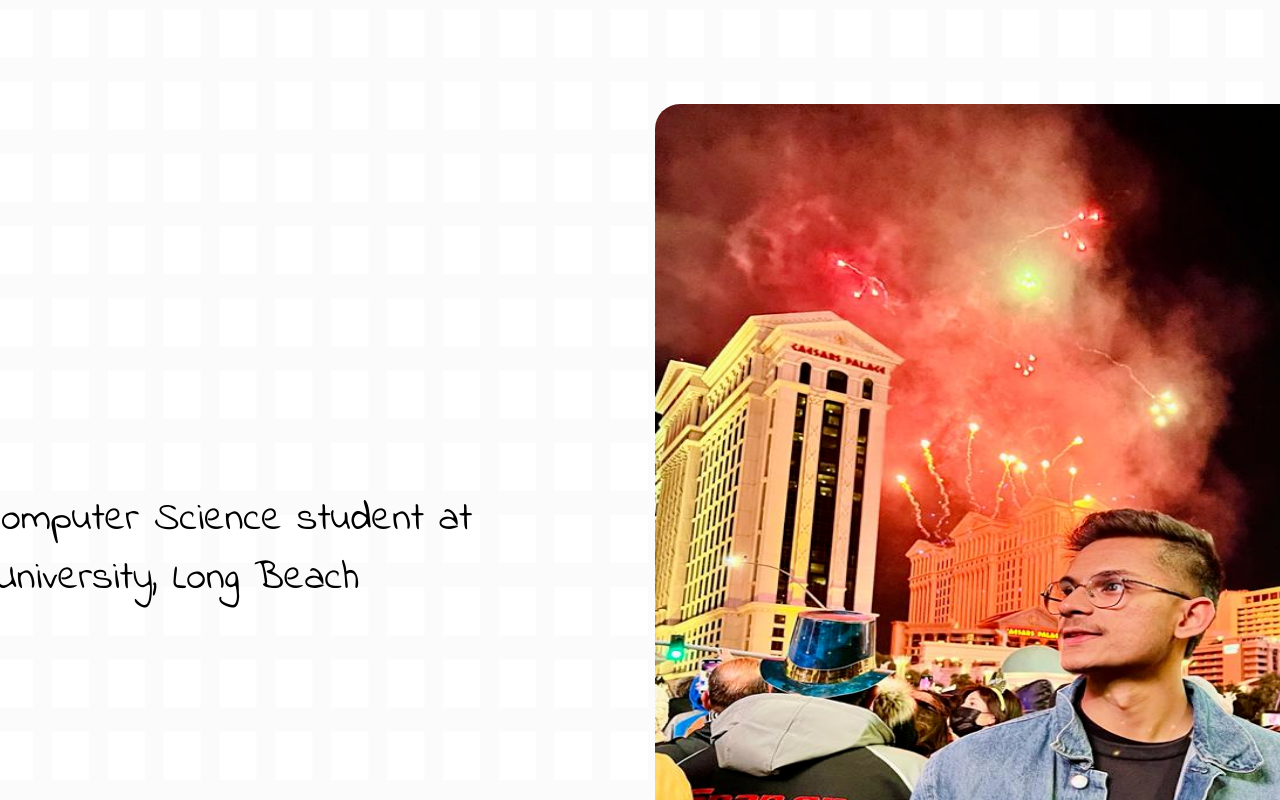
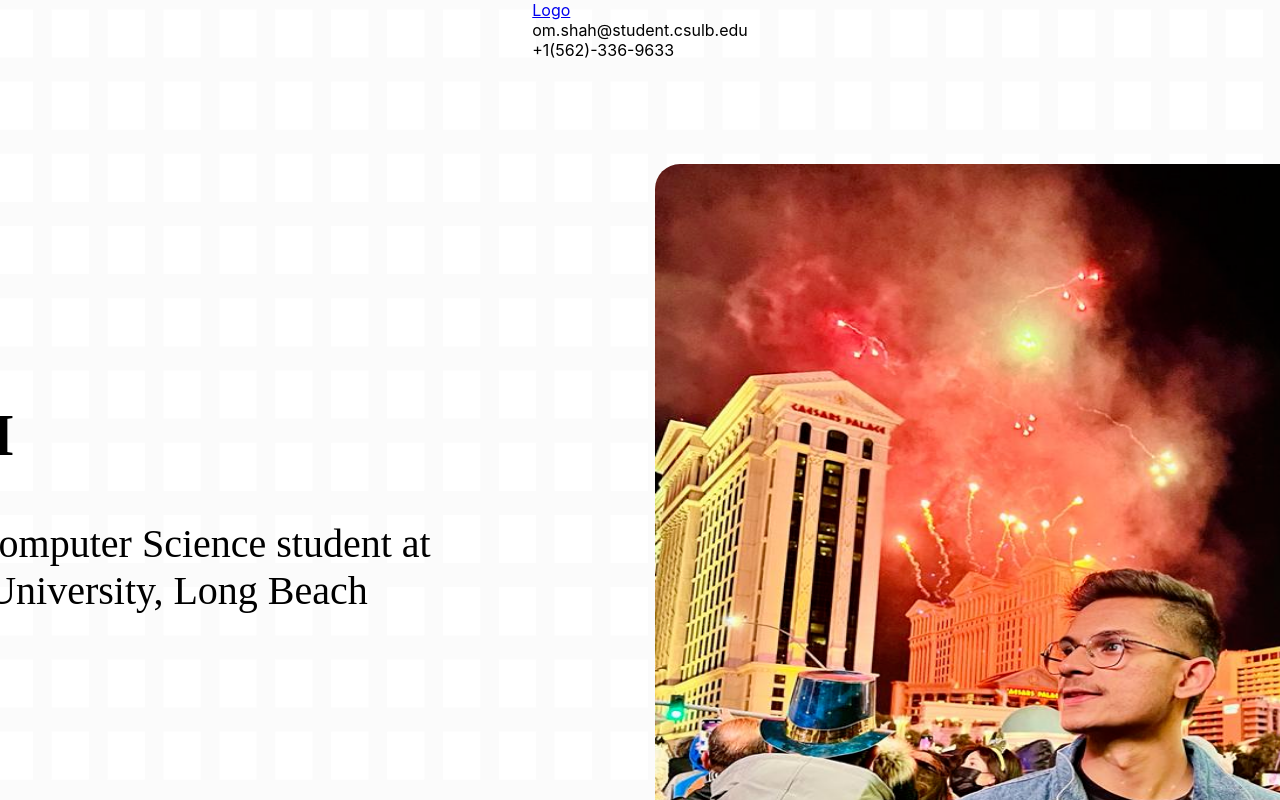
Before and after one commit to omshah11/Personal-Portfolio, a React (Create React App) app: page / in a window 1280 px wide. Shown: the top 800 px of the page. Built offline with nearby package versions, Linux system fonts and the light colour scheme.

Commit message:
Initial Changes

```diff
--- a/public/index.html
+++ b/public/index.html
@@ -3,9 +3,7 @@
   <head>
     <meta charset="utf-8" />
     <link rel="icon" href="%PUBLIC_URL%/favicon.ico" />
-    <link rel="preconnect" href="https://fonts.googleapis.com">
-<link rel="preconnect" href="https://fonts.gstatic.com" crossorigin>
-<link href="https://fonts.googleapis.com/css2?family=Indie+Flower&display=swap" rel="stylesheet">
+
     <meta name="viewport" content="width=device-width, initial-scale=1" />
     <meta name="theme-color" content="#000000" />
     <meta
--- a/src/App.js
+++ b/src/App.js
@@ -1,8 +1,10 @@
 import './App.css';
+import { Header } from './Components/Header/index';
 import LandingPage from './views/LandingPage/index';
 function App() {
   return (
     <div className="ApplicationContainer">
+      <Header />
       <LandingPage />
     </div>
   );
--- a/src/Components/Header/Header.js
+++ b/src/Components/Header/Header.js
@@ -1,2 +1,27 @@
 import React from "react";
 import {data} from "./links";
+
+const Header = () => {
+    return (
+        <section className="header">
+            <section className="header-top">
+                <section className="header-top-logo">
+                    <a href="/" className="header-logo">Logo</a>
+                </section>
+                <section className="header-top-navbar">
+                    {/* <Navbar /> */}
+                </section>
+            </section>
+            <section className="header-bottom">
+                <section className="header-bottom-email">
+                    om.shah@student.csulb.edu
+                </section>
+                <section className="header-bottom-phone">
+                    +1(562)-336-9633
+                </section>
+            </section>
+        </section>
+    )
+}
+
+export default Header;
--- /dev/null
+++ b/src/Components/Header/index.js
@@ -0,0 +1,6 @@
+import Header from "./Header";
+
+
+export{
+    Header,
+}
```
Also changed, not shown: src/Components/Header/Header.css (added).
